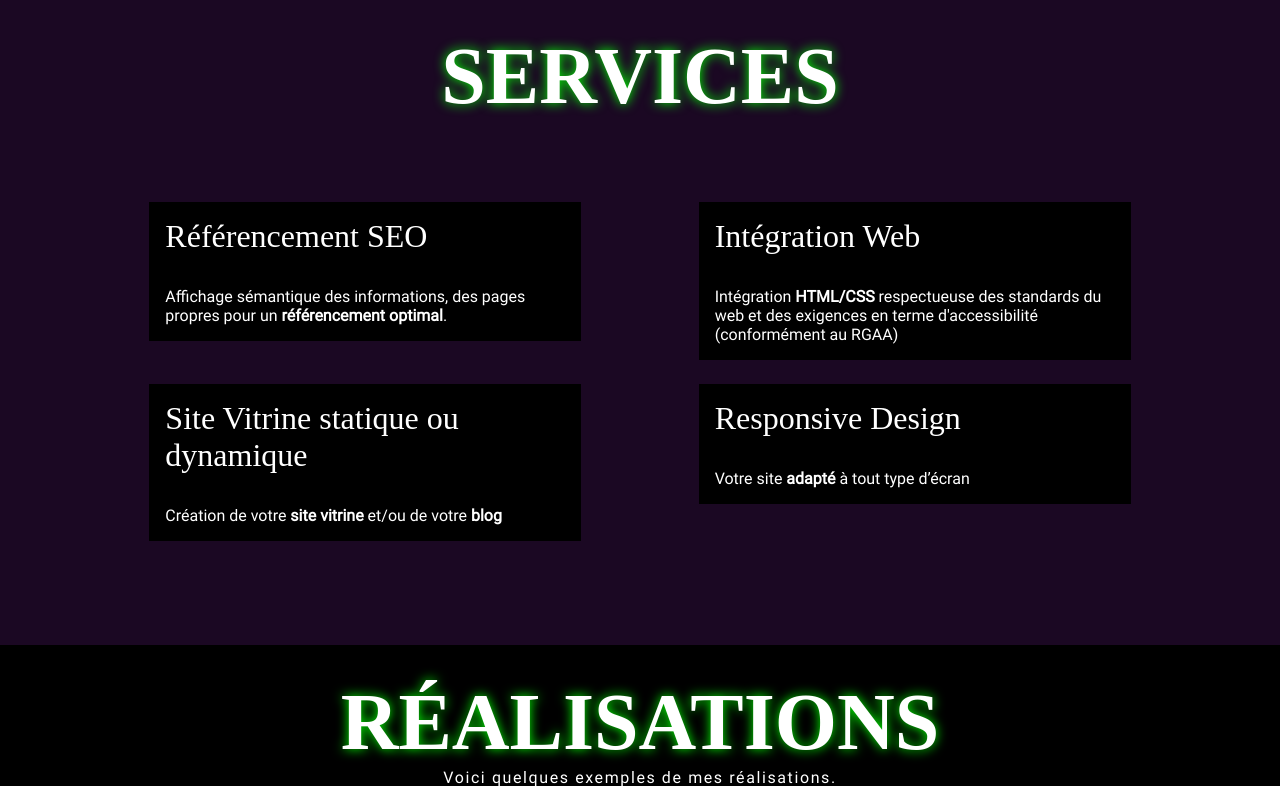
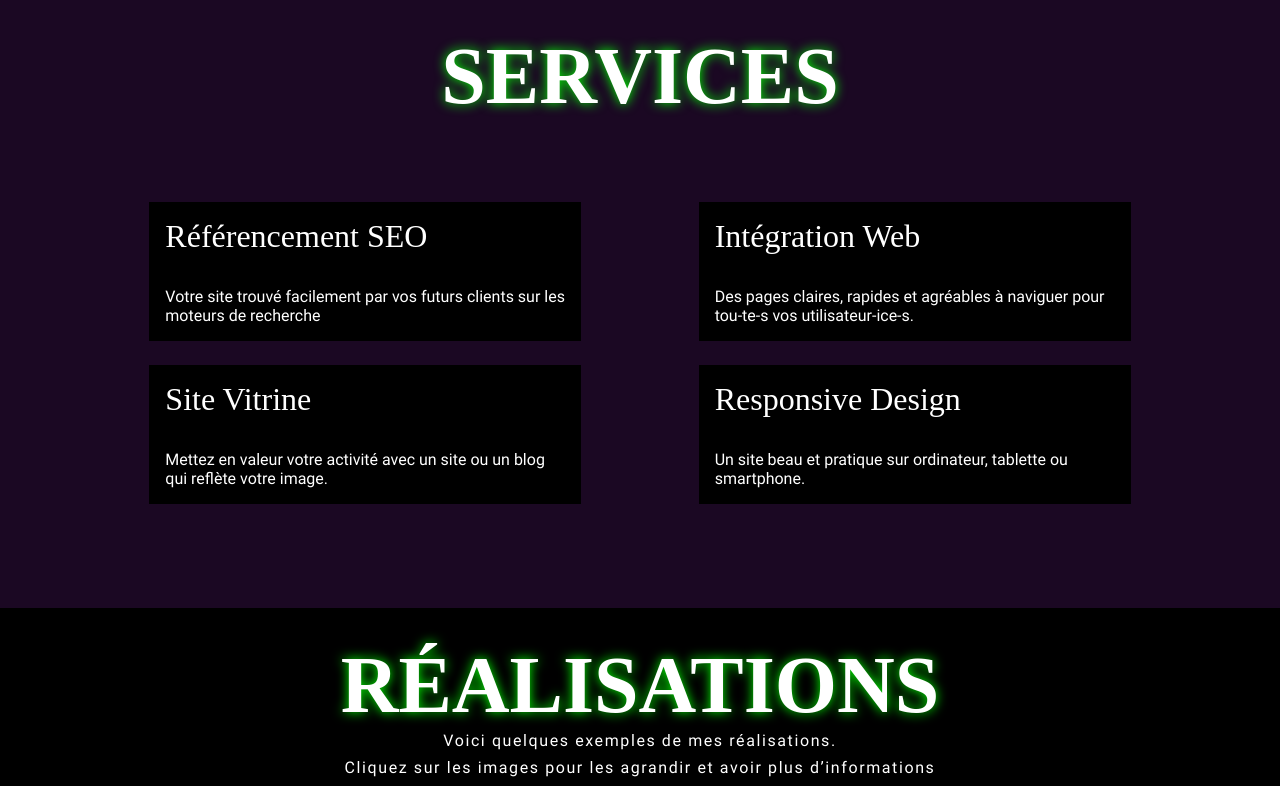
Before and after one commit to aloispatoor/alois-portfolio, a PHP site: page / in a window 1280 px wide. Shown: the part 1799-2585 px from the top of the page. Run offline with PHP 8.4, Linux system fonts and the light colour scheme; some web fonts are replaced.

Commit message:
feat: some text change

```diff
--- a/index.php
+++ b/index.php
@@ -136,22 +136,21 @@ if (!empty($_GET) && (!empty($_GET['success']))) {
         <div class="flexboxServices">
             <article>
                 <h3>Référencement SEO</h3>
-                <p>Affichage sémantique des informations,
-                    des pages propres pour un <strong>référencement optimal</strong>.</p>
+                <p>Votre site trouvé facilement par vos futurs clients sur les moteurs de recherche</p>
             </article>
             <article>
                 <h3>Intégration Web</h3>
-                <p>Intégration <strong>HTML/CSS</strong> respectueuse des standards du web et des exigences en terme d'accessibilité (conformément au RGAA)</p>
+                <p>Des pages claires, rapides et agréables à naviguer pour tou-te-s vos utilisateur-ice-s.</p>
             </article>
         </div>
         <div class="flexboxServices">
             <article>
-                <h3>Site Vitrine statique ou dynamique</h3>
-                <p>Création de votre <strong>site vitrine</strong> et/ou de votre <strong>blog</strong></p>
+                <h3>Site Vitrine</h3>
+                <p>Mettez en valeur votre activité avec un site ou un blog qui reflète votre image.</p>
             </article>
             <article>
                 <h3>Responsive Design</h3>
-                <p>Votre site <strong>adapté</strong> à tout type d’écran</p>
+                <p>Un site beau et pratique sur ordinateur, tablette ou smartphone.</p>
             </article>
         </div>
     </section>
@@ -181,7 +180,7 @@ if (!empty($_GET) && (!empty($_GET['success']))) {
                     <img src="assets/img/adn.png" alt="Maquette du site ADN - Au-delà des Normes">
                     <p>Maquettage du site de <strong>l'association ADN</strong> réalisée sur <strong>Figma</strong>.
                         Développement en <strong>PHP / SYMFONY</strong>. Site consultable
-                        <a href="https://audeladesnormes.org/" target="_blank">ici</a>
+                        <a href="https://audeladesnormes.org/" target="_blank">ici (ouvre une nouvelle fenêtre)</a>
                     </p>
                 </div>
                 <div role="button" class="miniature" tabindex="0" aria-controls="secondModal">
@@ -194,7 +193,7 @@ if (!empty($_GET) && (!empty($_GET['success']))) {
                     <img src="assets/img/amejisuto7.jpeg" alt="Screenshot du site Amejisuto7.art">
                     <p>
                         Portfolio artistique réalisé en <strong>Javascript / React</strong>. Site consultable
-                        <a href="https://amejisuto7.art/" target="_blank">ici</a>
+                        <a href="https://amejisuto7.art/" target="_blank">ici (ouvre une nouvelle fenêtre)</a>
                     </p>
                 </div>
                 <div role="button" class="miniature" tabindex="0" aria-controls="thirdModal">
@@ -235,7 +234,7 @@ if (!empty($_GET) && (!empty($_GET['success']))) {
                     <img src="assets/img/redscorpio4.jpg" alt="Maquette du site RedScorpio4">
                     <p>
                         Maquettage du site de musique <strong>RedScorpio4</strong> réalisé sur <strong>Figma</strong>.
-                        Site consultable <a href="https://redscorpio4.com" target="_blank">ici</a>
+                        Site consultable <a href="https://redscorpio4.com" target="_blank">ici (ouvre une nouvelle fenêtre)</a>
                     </p>
                 </div>
                 <div role="button" class="miniature" tabindex="0" aria-controls="sixthModal">
```
